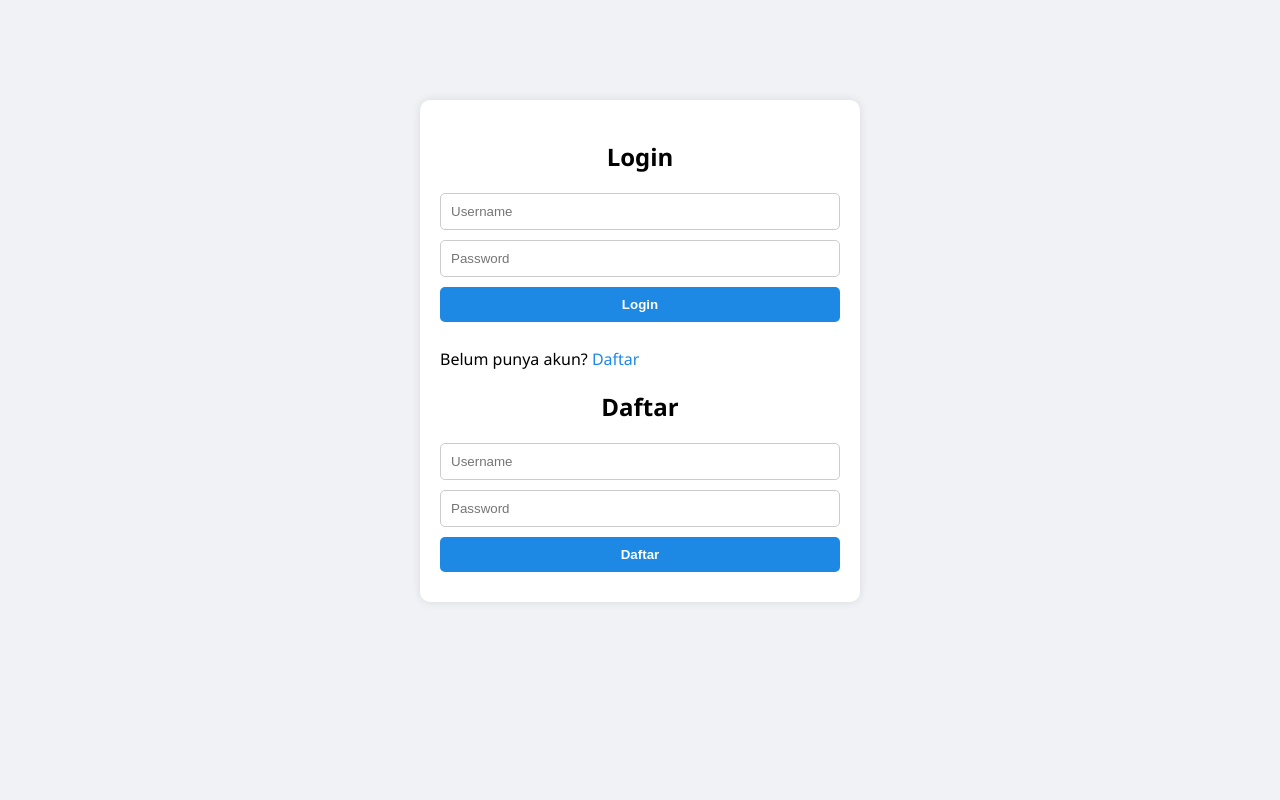
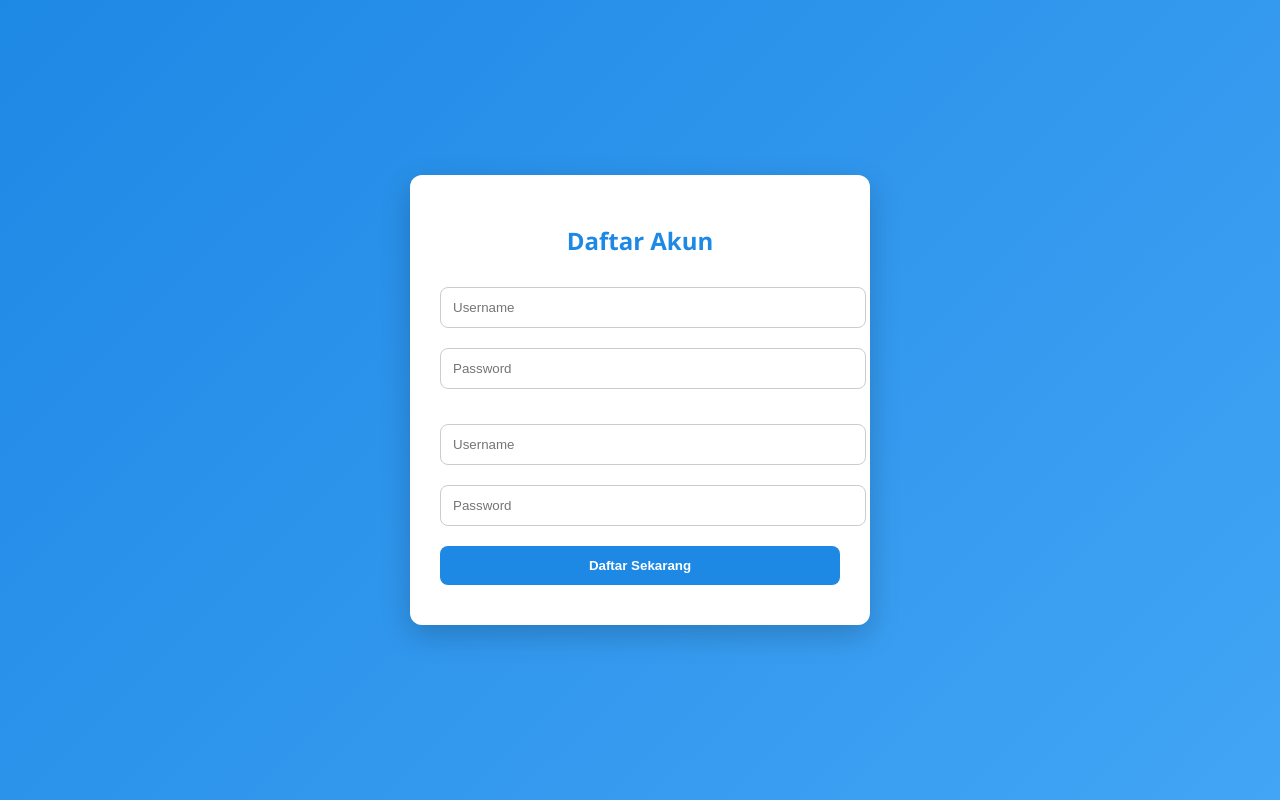
Before and after one commit to saputra738/investasisaham2025, a plain HTML site: page login.html in a window 1280 px wide. Both pictures are taken after a click on the link "Daftar". Drawn offline with Linux system fonts and the light colour scheme.

Commit message:
Update login.html

```diff
--- a/login.html
+++ b/login.html
@@ -3,42 +3,57 @@
 <head>
 <meta charset="UTF-8">
 <meta name="viewport" content="width=device-width, initial-scale=1.0">
-<title>Login Simulasi Investasi (Realtime)</title>
-
+<title>Simulasi Investasi - Login</title>
 <!-- Firebase SDK -->
 <script src="https://www.gstatic.com/firebasejs/9.23.0/firebase-app-compat.js"></script>
 <script src="https://www.gstatic.com/firebasejs/9.23.0/firebase-database-compat.js"></script>
 
 <style>
-body{font-family:'Segoe UI',sans-serif;background:#f0f2f5;margin:0;padding:0;}
-.container{max-width:400px;margin:100px auto;background:white;padding:20px;border-radius:10px;box-shadow:0 0 10px rgba(0,0,0,0.1);}
-input,button{width:100%;padding:10px;margin-bottom:10px;border-radius:5px;border:1px solid #ccc;box-sizing:border-box;}
-button{cursor:pointer;font-weight:bold;background:#1E88E5;color:white;border:none;}
-h2{text-align:center;}
-a{color:#1E88E5;cursor:pointer;}
+body {
+  margin:0; padding:0; font-family:'Segoe UI',sans-serif;
+  background: linear-gradient(135deg,#1E88E5,#42A5F5); height:100vh;
+  display:flex; justify-content:center; align-items:center;
+}
+
+.card {
+  background:white; border-radius:12px; padding:30px;
+  max-width:400px; width:90%; box-shadow:0 10px 30px rgba(0,0,0,0.2);
+  transition:0.3s; text-align:center;
+}
+
+.card:hover { transform: translateY(-5px); box-shadow:0 15px 35px rgba(0,0,0,0.3); }
+
+h2 { margin-bottom:20px; color:#1E88E5; }
+
+input { width:100%; padding:12px; margin:10px 0; border-radius:8px; border:1px solid #ccc; }
+button { width:100%; padding:12px; margin:10px 0; border:none; border-radius:8px;
+         background:#1E88E5; color:white; font-weight:bold; cursor:pointer; transition:0.3s; }
+button:hover { background:#1565C0; }
+
+a { color:#1E88E5; cursor:pointer; text-decoration:none; }
+a:hover { text-decoration:underline; }
+
+#registerContainer { display:none; margin-top:15px; }
 </style>
 </head>
 <body>
 
-<div class="container">
-<h2>Login</h2>
+<div class="card">
+  <h2 id="cardTitle">Login</h2>
   <input type="text" id="username" placeholder="Username">
   <input type="password" id="password" placeholder="Password">
-<button onclick="login()">Login</button>
-<p>Belum punya akun? <a onclick="showRegister()">Daftar</a></p>
+  <button id="actionBtn" onclick="login()">Login</button>
+  <p id="toggleText">Belum punya akun? <a onclick="showRegister()">Daftar</a></p>
 
-<div id="registerContainer" style="display:none;">
-<h2>Daftar</h2>
+  <div id="registerContainer">
     <input type="text" id="regUsername" placeholder="Username">
     <input type="password" id="regPassword" placeholder="Password">
-<button onclick="register()">Daftar</button>
+    <button onclick="register()">Daftar Sekarang</button>
   </div>
 </div>
 
 <script>
-// ===================
-// KONFIGURASI FIREBASE
-// ===================
+// ========== KONFIGURASI FIREBASE ==========
 const firebaseConfig = {
   apiKey: "AIzaSyDAkDFS1Mp8zAJvXq8P8SkzJnmbZRyHKaY",
   authDomain: "testingsaja-bb474.firebaseapp.com",
@@ -53,11 +68,12 @@ firebase.initializeApp(firebaseConfig);
 const db = firebase.database();
 const usersRef = db.ref('users');
 
-// ===================
-// FUNGSIONALITAS LOGIN / REGISTER
-// ===================
+// ========== FUNGSIONALITAS ==========
 function showRegister(){
   document.getElementById('registerContainer').style.display='block';
+  document.getElementById('cardTitle').innerText='Daftar Akun';
+  document.getElementById('actionBtn').style.display='none';
+  document.getElementById('toggleText').style.display='none';
 }
 
 // REGISTER
@@ -69,7 +85,8 @@ function register(){
   usersRef.child(u).get().then(snapshot=>{
     if(snapshot.exists()){
       alert("Username sudah terdaftar!");
-    } else {
+      return;
+    }
     let newUser = {
       password: p,
       balance:0,
@@ -79,12 +96,13 @@ function register(){
       dailyWithdraw:{},
       blocked:false
     };
-      usersRef.child(u).set(newUser);
+    usersRef.child(u).set(newUser).then(()=>{
       alert("Pendaftaran berhasil! Silakan login.");
-      document.getElementById('registerContainer').style.display='none';
-      document.getElementById('regUsername').value='';
-      document.getElementById('regPassword').value='';
-    }
+      // otomatis isi login form dan submit
+      document.getElementById('username').value = u;
+      document.getElementById('password').value = p;
+      login();
+    });
   });
 }
 
@@ -96,20 +114,14 @@ function login(){
 
   usersRef.child(u).get().then(snapshot=>{
     if(!snapshot.exists()){
-      alert("Username tidak ditemukan!");
-      return;
+      alert("Username tidak ditemukan!"); return;
     }
     let user = snapshot.val();
-    if(user.password !== p){
-      alert("Password salah!");
-      return;
-    }
-    if(user.blocked){
-      alert("Akun Anda diblokir!");
-      return;
-    }
+    if(user.password!==p){ alert("Password salah!"); return; }
+    if(user.blocked){ alert("Akun Anda diblokir!"); return; }
+
     localStorage.setItem('currentUser', u);
-    window.location.href="index.html";
+    window.location.href="index.html"; // langsung ke halaman utama
   });
 }
 </script>
```
Lines whose indentation alone changed are shown as unchanged.
